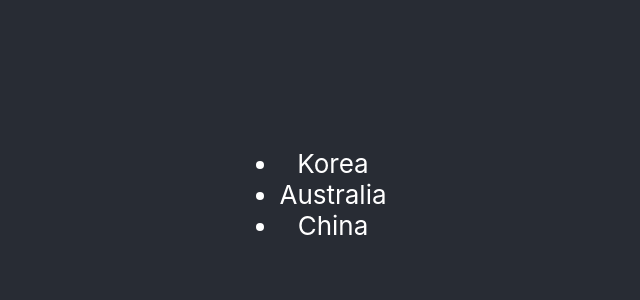
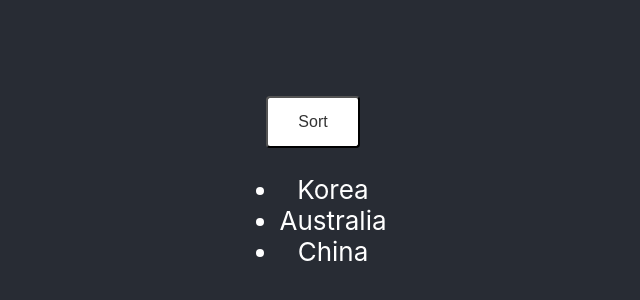
Before and after one commit to jayhjkwon/rea-al-mot, a React (Create React App) app: page / in a window 1280 px wide. Shown: the part 206-506 px from the top of the page, without its empty margins (327-967 px from the left). Built offline with nearby package versions, Linux system fonts and the light colour scheme.

Commit message:
pre event handling

```diff
--- /dev/null
+++ b/src/Countries.css
@@ -0,0 +1,12 @@
+.countries button {
+    padding: 15px 30px;
+    background-color: #fff;
+    color: #333;
+    font-size: 16px;
+    border-radius: 4px;
+    cursor: pointer;
+}
+
+.countries button:hover {
+    background-color: #eee;
+}
--- a/src/Countries.js
+++ b/src/Countries.js
@@ -1,12 +1,16 @@
 import React from 'react'
+import './Countries.css'
 
 const Countries = ({ countryList }) => {
     return (
-        <ul>
-            {countryList.map(({ id, name }) =>
-                <li key={id}>{name}</li>
-            )}
-        </ul>
+        <div className="countries">
+            <button>Sort</button>
+            <ul>
+                {countryList.map(({ id, name }) =>
+                    <li key={id}>{name}</li>
+                )}
+            </ul>
+        </div>
     )
 }
 
```
